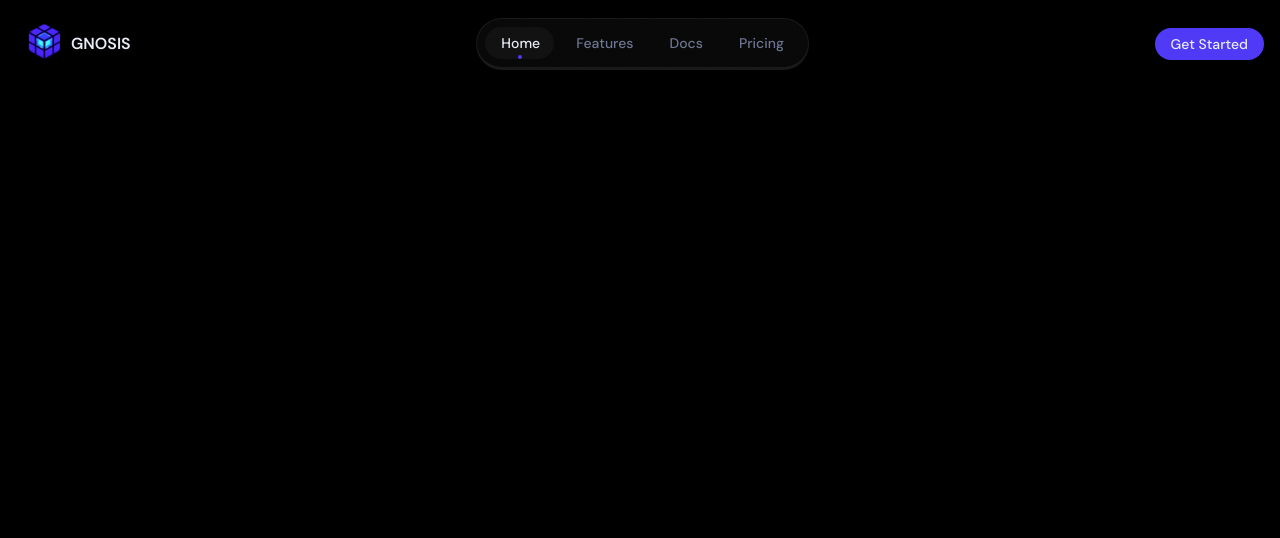
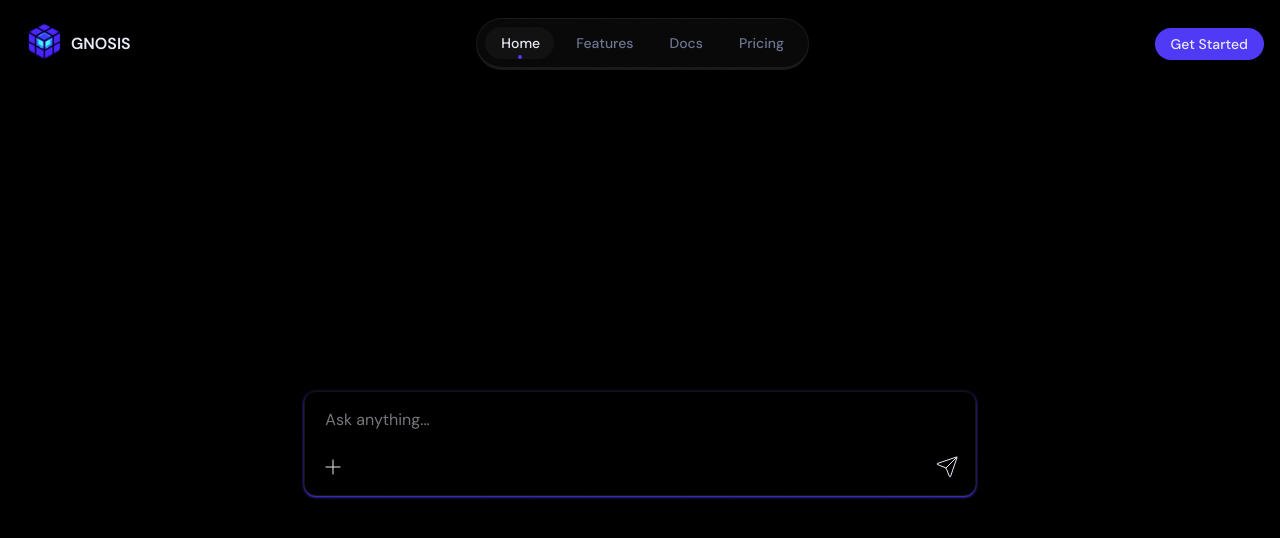
Before and after one commit to zopeVaibhav/gnosis, a Next.js app in the folder apps/web/: page / in a window 1280 px wide. Shown: the top 538 px of the page. Built offline with nearby package versions, Linux system fonts and the light colour scheme; no server answers.

Commit message:
feat: add ChatInputComponent for user input in chat interface

```diff
--- a/apps/web/app/layout.tsx
+++ b/apps/web/app/layout.tsx
@@ -14,6 +14,9 @@ const dmSans = DM_Sans({
 export const metadata: Metadata = {
     title: 'Gnosis',
     description: 'AI Knowledgebase Summarizer',
+    icons: {
+        icon: '/favicon.svg',
+    },
 };
 
 export default async function RootLayout({
--- a/apps/web/app/page.tsx
+++ b/apps/web/app/page.tsx
@@ -1,11 +1,13 @@
 'use client';
 
+import ChatInputComponent from '@/src/components/ChatInputComponent';
 import NavbarComponent from '@/src/components/NavbarComponent';
 
 export default function Page() {
     return (
-        <div className="flex flex-col">
+        <div className="flex flex-col h-screen">
             <NavbarComponent />
+            <ChatInputComponent />
         </div>
     );
 }
--- /dev/null
+++ b/apps/web/src/components/ChatInputComponent.tsx
@@ -0,0 +1,35 @@
+'use client';
+import { Plus, SendIcon } from 'lucide-react';
+import { useRef } from 'react';
+
+export default function ChatInputComponent() {
+    const ref = useRef<HTMLTextAreaElement>(null);
+
+    const handleInput = () => {
+        const el = ref.current;
+        if (!el) return;
+        const lineHeight = parseInt(getComputedStyle(el).lineHeight);
+        const maxHeight = lineHeight * 6;
+        el.style.height = 'auto';
+        el.style.height = Math.min(el.scrollHeight, maxHeight) + 'px';
+        el.style.overflowY = el.scrollHeight > maxHeight ? 'auto' : 'hidden';
+    };
+
+    return (
+        <div className="flex items-center justify-center flex-1">
+            <div className="border border-border p-4 rounded-xl w-2xl shadow-sm shadow-primary">
+                <textarea
+                    ref={ref}
+                    rows={1}
+                    onInput={handleInput}
+                    className="border-none outline-none appearance-none p-0 m-0 mb-4 w-full bg-transparent resize-none overflow-y-hidden"
+                    placeholder=" Ask anything..."
+                />
+                <div className="flex items-center justify-between">
+                    <Plus strokeWidth={1} />
+                    <SendIcon strokeWidth={1} />
+                </div>
+            </div>
+        </div>
+    );
+}
```
Also changed, not shown: apps/web/app/new/[id]/page.tsx (renamed from apps/web/app/home/page.tsx), apps/web/public/favicon.svg (added).
